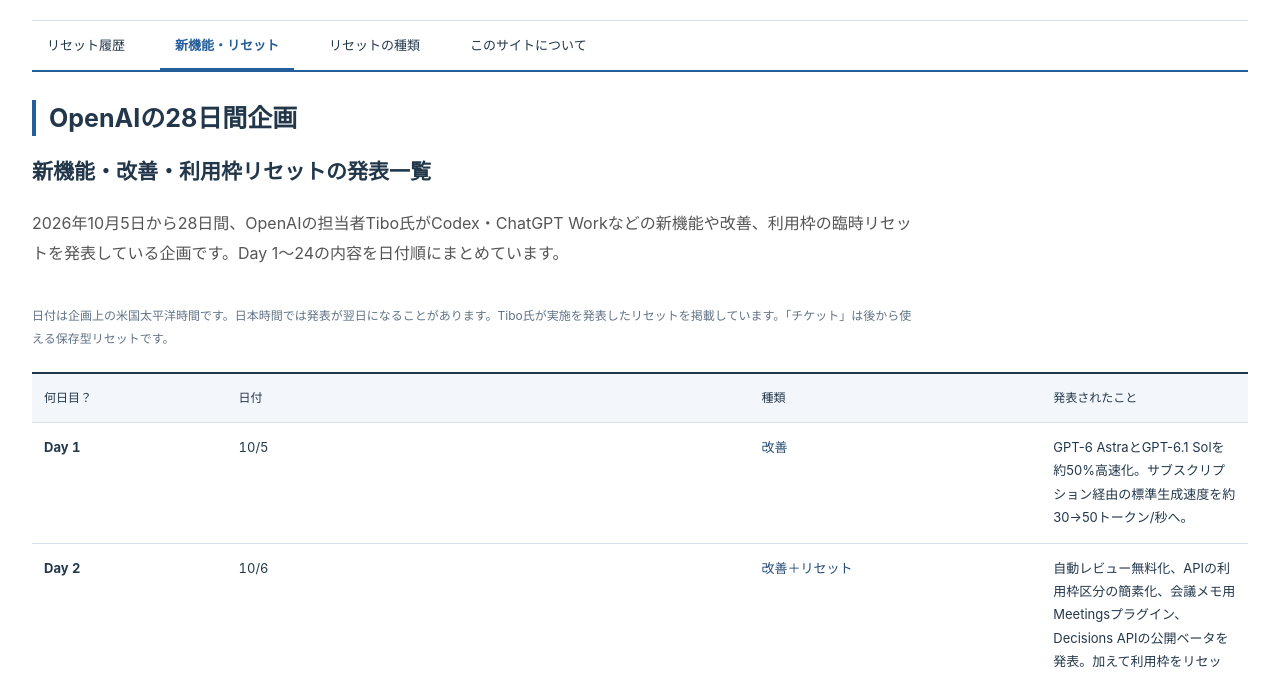
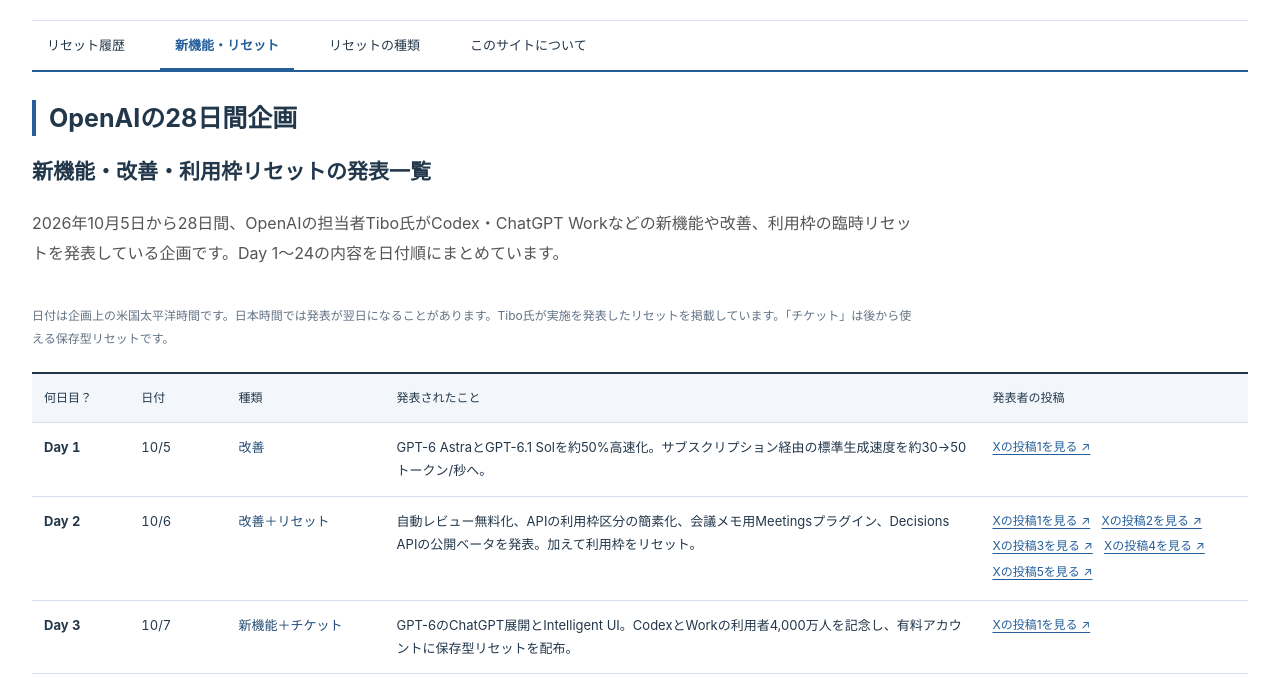
Before and after one commit to mtk-ctrl/ChatGPT-Codex-, a plain HTML site: page docs/ship28.html in a window 1280 px wide. Shown: the part 122-800 px from the top of the page. Drawn offline with Linux system fonts and the light colour scheme.

Commit message:
fix: size announcement table columns for readable summaries

```diff
--- a/docs/assets/style.css
+++ b/docs/assets/style.css
@@ -276,12 +276,16 @@ tr[data-record]:target{background:#eef5fc}
 .shipping-table th,.shipping-table td{padding:13px 12px;border-bottom:1px solid var(--line);vertical-align:top}
 .shipping-table thead{background:var(--soft)}
 .shipping-table thead th{font-size:12px;white-space:nowrap}
+.shipping-table thead th:nth-child(1),.shipping-table thead th:nth-child(2){width:8%}
+.shipping-table thead th:nth-child(3){width:13%}
+.shipping-table thead th:nth-child(4){width:49%}
+.shipping-table thead th:nth-child(5){width:22%}
 .shipping-table tbody th{white-space:nowrap;font-weight:700;font-variant-numeric:tabular-nums}
 .shipping-date{white-space:nowrap;font-variant-numeric:tabular-nums}
 .shipping-type{min-width:110px;color:#234b75}
 .shipping-summary{min-width:260px}
 .shipping-sources{min-width:90px;font-size:12px}
-.shipping-sources a{display:inline-block;margin:0 8px 4px 0;white-space:nowrap}
+.shipping-sources a{display:inline-block;margin:0 8px 4px 0;white-space:normal;overflow-wrap:anywhere}
 .shipping-table tbody tr:target{background:#f1f6fb}
 @media(max-width:700px){
   .main-nav{gap:9px;overflow-x:auto;-webkit-overflow-scrolling:touch;scrollbar-width:thin}
```
